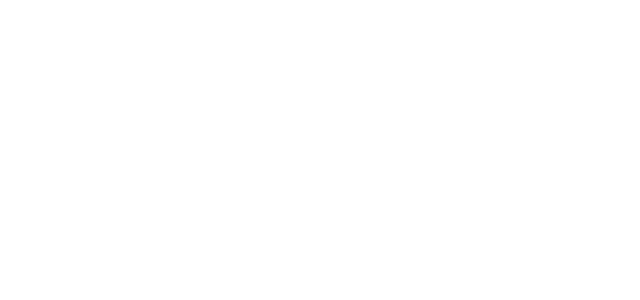
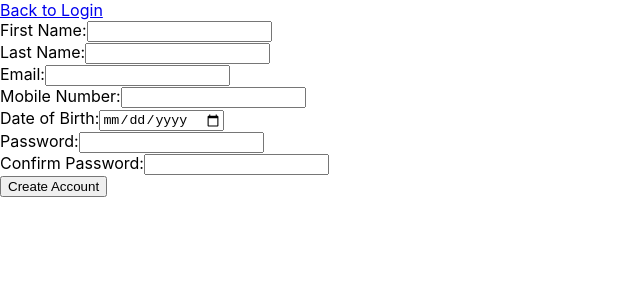
Before and after one commit to shakya98/user-registration-system, a React (Create React App) app in the folder react-18/: page /signup in a window 1280 px wide. Before the commit this address had no page. Shown: the top 300 px of the page, without its empty margins (0-640 px from the left). Built offline with nearby package versions, Linux system fonts and the light colour scheme.

Commit message:
Adding sign up page and related components

```diff
--- a/react-18/src/App.tsx
+++ b/react-18/src/App.tsx
@@ -2,6 +2,8 @@ import React from "react";
 import "./App.css";
 import { Routes, Route, BrowserRouter } from "react-router-dom";
 import LoginScreen from "./components/public/login/LoginScreen";
+import SignUpScreen from "./components/public/signup/SignUpScreen";
+import SuccessScreen from "./components/public/SuccessScreen";
 
 
 function App() {
@@ -9,6 +11,8 @@ function App() {
     <BrowserRouter>
       <Routes>
         <Route path="/" element={<LoginScreen />} />
+        <Route path="/signup" element={<SignUpScreen />} />
+        <Route path="/success" element={<SuccessScreen />} />
       </Routes>
     </BrowserRouter>
   );
--- /dev/null
+++ b/react-18/src/components/public/SuccessScreen.tsx
@@ -0,0 +1,13 @@
+import React from 'react';
+import { Link } from 'react-router-dom';
+
+const SuccessScreen: React.FC = () => {
+  return (
+    <div>
+      <p>Sign In success</p>
+      <Link to="/">Go to Login</Link>
+    </div>
+  );
+};
+
+export default SuccessScreen;
--- /dev/null
+++ b/react-18/src/components/public/signup/SignUpForm.tsx
@@ -0,0 +1,128 @@
+import React, { useState, useEffect } from "react";
+import axios from "axios";
+
+const SignUpForm: React.FC = () => {
+  const [firstName, setFirstName] = useState("");
+  const [lastName, setLastName] = useState("");
+  const [email, setEmail] = useState("");
+  const [mobileNumber, setMobileNumber] = useState("");
+  const [password, setPassword] = useState("");
+  const [confirmPassword, setConfirmPassword] = useState("");
+  const [dateOfBirth, setDateOfBirth] = useState("");
+
+  const handleSubmit = async (event: React.FormEvent<HTMLFormElement>) => {
+    event.preventDefault();
+
+    const isEmailAvailable = await checkEmailAvailability(email);
+    console.log(isEmailAvailable);
+    if (isEmailAvailable == true) {
+      alert("Email is not available. Please choose a different email.");
+      return;
+    }
+
+    const userData = {
+      email,
+      first_name: firstName,
+      last_name: lastName,
+      mobile_number: mobileNumber,
+      password,
+      confirm_password: confirmPassword,
+      dob: dateOfBirth,
+    };
+
+    try {
+      const response = await axios.post(
+        "https://mditest.elifeamerica.com/api/v1/register",
+        userData
+      );
+      console.log("Registration successful!", response.data);
+
+      window.location.href = "/success";
+    } catch (error) {
+      console.error("Registration error:", error);
+    }
+  };
+
+  const checkEmailAvailability = async (email: string) => {
+    try {
+      const response = await axios.get(
+        `https://mditest.elifeamerica.com/api/v1/email/check/${email}`
+      );
+      return response.data.result.exist;
+    } catch (error) {
+      console.error("Email availability check error:", error);
+      return false;
+    }
+  };
+
+  return (
+    <form onSubmit={handleSubmit}>
+      <div>
+        <label htmlFor="firstName">First Name:</label>
+        <input
+          type="text"
+          id="firstName"
+          value={firstName}
+          onChange={(e) => setFirstName(e.target.value)}
+        />
+      </div>
+      <div>
+        <label htmlFor="lastName">Last Name:</label>
+        <input
+          type="text"
+          id="lastName"
+          value={lastName}
+          onChange={(e) => setLastName(e.target.value)}
+        />
+      </div>
+      <div>
+        <label htmlFor="email">Email:</label>
+        <input
+          type="email"
+          id="email"
+          value={email}
+          onChange={(e) => setEmail(e.target.value)}
+        />
+      </div>
+      <div>
+        <label htmlFor="mobileNumber">Mobile Number:</label>
+        <input
+          type="tel"
+          id="mobileNumber"
+          value={mobileNumber}
+          onChange={(e) => setMobileNumber(e.target.value)}
+        />
+      </div>
+      <div>
+        <label htmlFor="dateOfBirth">Date of Birth:</label>
+        <input
+          type="date"
+          id="dateOfBirth"
+          value={dateOfBirth}
+          onChange={(e) => setDateOfBirth(e.target.value)}
+        />
+      </div>
+      <div>
+        <label htmlFor="password">Password:</label>
+        <input
+          type="password"
+          id="password"
+          value={password}
+          onChange={(e) => setPassword(e.target.value)}
+        />
+      </div>
+      <div>
+        <label htmlFor="confirmPassword">Confirm Password:</label>
+        <input
+          type="password"
+          id="confirmPassword"
+          value={confirmPassword}
+          onChange={(e) => setConfirmPassword(e.target.value)}
+        />
+      </div>
+      <button type="submit">Create Account</button>
+    </form>
+  );
+};
+
+export default SignUpForm;
--- /dev/null
+++ b/react-18/src/components/public/signup/SignUpScreen.tsx
@@ -0,0 +1,14 @@
+import React from 'react';
+import { Link } from 'react-router-dom';
+import SignUpForm from './SignUpForm';
+
+const SignUpScreen: React.FC = () => {
+  return (
+    <div>
+      <Link to="/">Back to Login</Link>
+      <SignUpForm />
+    </div>
+  );
+};
+
+export default SignUpScreen;
```
